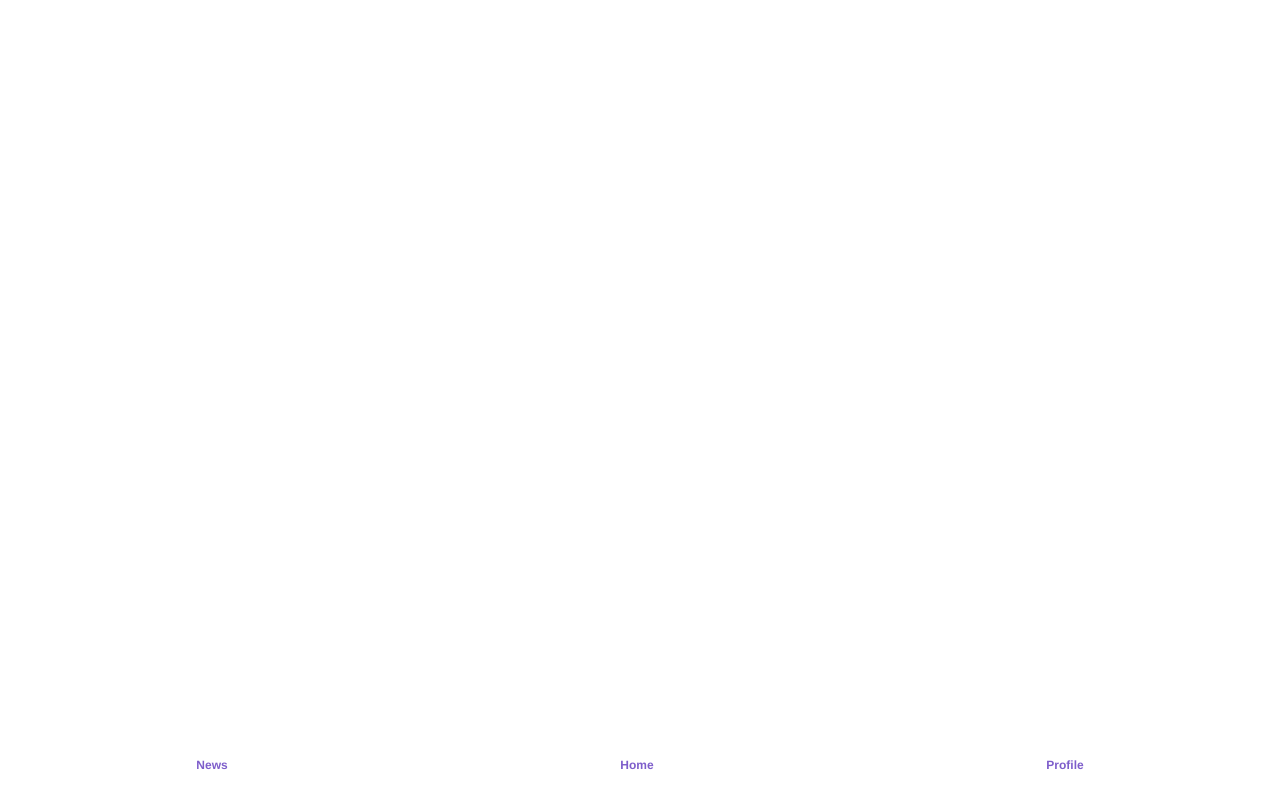
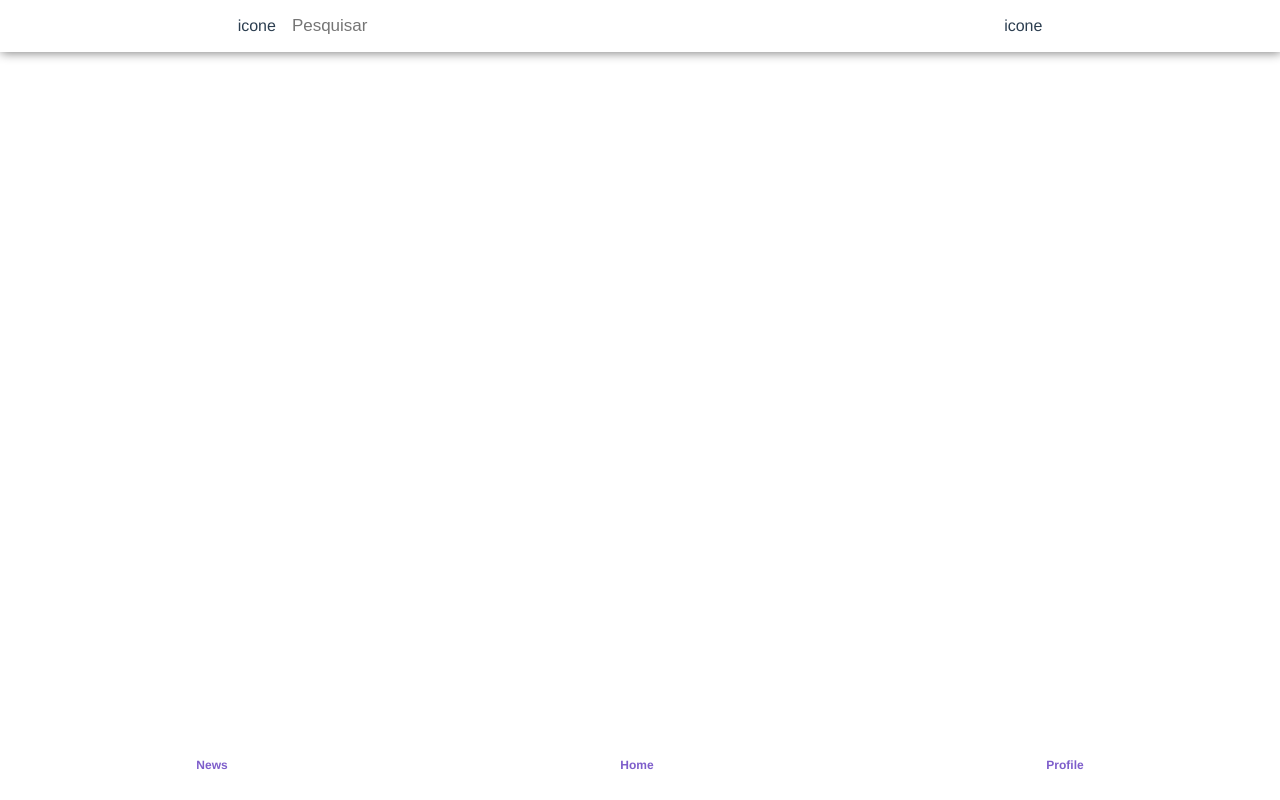
Before and after one commit to Prokopetz-zz/CodeHUB, a Vue app: page / in a window 1280 px wide. Built offline with nearby package versions, Linux system fonts and the light colour scheme.

Commit message:
Added Header to the index

```diff
--- a/src/components/index.vue
+++ b/src/components/index.vue
@@ -1,16 +1,19 @@
 <template>
   <div class="index">
+    <o-header></o-header>
     <m-menu-mobile/>
   </div>
 </template>
 
 <script>
 import MMenuMobile from '@/components/molecules/m-menu-mobile';
+import OHeader from '@/components/organisms/o-header';
 
 export default {
   name: 'Index',
   components: {
     MMenuMobile,
+    OHeader,
   },
 };
 </script>
```
